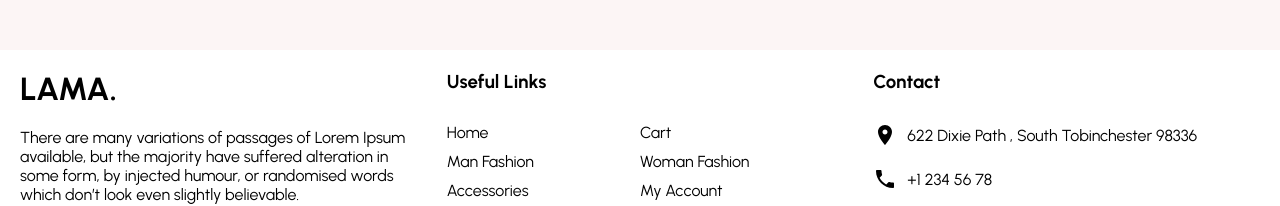
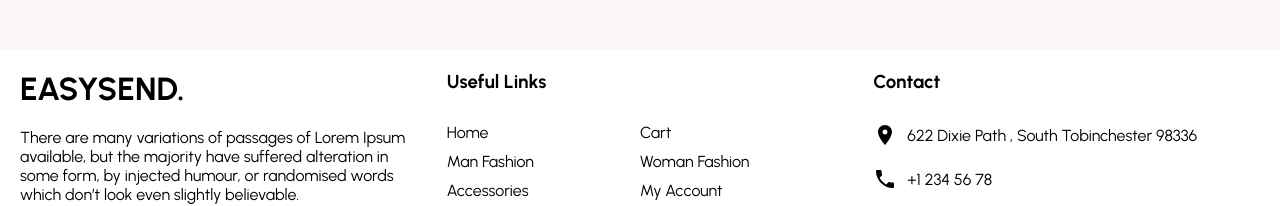
Before and after one commit to chidiebereojingwa/e-commerce_page, a React (Create React App) app: page / in a window 1280 px wide. Shown: the part 2686-2892 px from the top of the page. Built offline with nearby package versions, Linux system fonts and the light colour scheme.

Commit message:
Updated footer

```diff
--- a/src/components/Footer.jsx
+++ b/src/components/Footer.jsx
@@ -88,7 +88,7 @@ const Footer = () => {
   return (
     <Container>
       <Left>
-        <Logo>LAMA.</Logo>
+        <Logo>EASYSEND.</Logo>
         <Desc>
           There are many variations of passages of Lorem Ipsum available, but
           the majority have suffered alteration in some form, by injected
```
